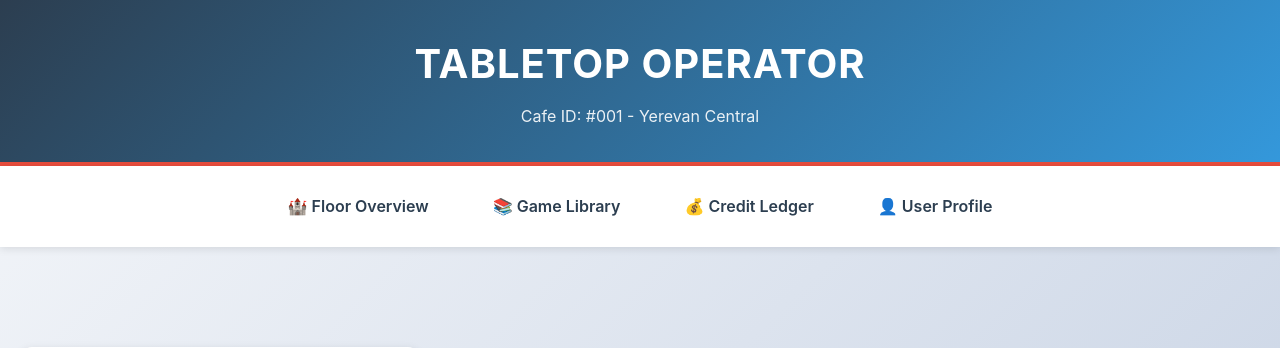
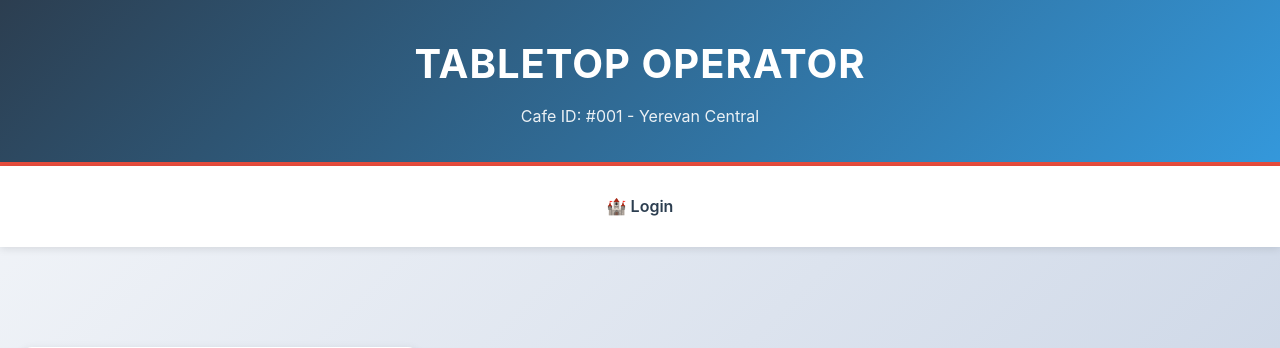
Before and after one commit to anryabrahamyan/TableTop, a Flask app: page /login in a window 1280 px wide. Shown: the top 348 px of the page. Run offline with Flask 3, Linux system fonts and the light colour scheme; some web fonts are replaced.

Commit message:
fix game entity

```diff
--- a/app.py
+++ b/app.py
@@ -1,4 +1,4 @@
-from flask import Flask, render_template, request, redirect, url_for, flash, jsonify
+from flask import Flask, render_template, request, redirect, url_for, flash, jsonify, session
 from models import db, Game, SessionLobby, UserProfile, SessionParticipant, CreditTransaction, SessionStatus, VenueConfig
 import os
 import json
@@ -34,7 +34,6 @@ def load_games_from_json():
                 games_data = json.load(f)
 
             if not isinstance(games_data, list):
-                print("⚠️  hobbygames_full_export.json is not a valid list")
                 return
 
             print(f"📖 Loading {len(games_data)} games from {json_file}...")
@@ -66,32 +65,56 @@ def load_games_from_json():
                     if added_count % 50 == 0:
                         db.session.commit()
 
-                except Exception as e:
+                except Exception:
                     db.session.rollback()
                     continue
 
             db.session.commit()
             print(f"✅ Loaded {added_count} games into database")
 
-        except FileNotFoundError:
-            print(f"⚠️  Could not load games: {json_file} not found")
-        except json.JSONDecodeError:
-            print(f"⚠️  Could not load games: {json_file} is not valid JSON")
-        except Exception as e:
-            print(f"⚠️  Could not load games: {str(e)}")
+        except (FileNotFoundError, json.JSONDecodeError):
+            pass
+        except Exception:
+            pass
 
 
 # ============================================================================
-# UTILITIES & DECORATORS
+# USER MANAGEMENT - FIXED
 # ============================================================================
 def get_current_user():
-    """Get the current user from request args or form."""
-    user_id = request.args.get('user_id') or request.form.get('user_id')
-    if user_id:
+    """Get the current user from session or request parameters."""
+    # First check Flask session (persistent)
+    if 'user_id' in session:
         try:
-            return UserProfile.query.get(int(user_id))
+            user = UserProfile.query.get(int(session['user_id']))
+            if user:
+                return user
         except (ValueError, TypeError):
-            return None
+            pass
+
+    # Then check request args (URL parameter)
+    user_id_arg = request.args.get('user_id')
+    if user_id_arg:
+        try:
+            user = UserProfile.query.get(int(user_id_arg))
+            if user:
+                # Store in session for persistence
+                session['user_id'] = int(user_id_arg)
+                return user
+        except (ValueError, TypeError):
+            pass
+
+    # Check form data
+    user_id_form = request.form.get('user_id')
+    if user_id_form:
+        try:
+            user = UserProfile.query.get(int(user_id_form))
+            if user:
+                session['user_id'] = int(user_id_form)
+                return user
+        except (ValueError, TypeError):
+            pass
+
     return None
 
 
@@ -105,6 +128,19 @@ def require_user(f):
             return redirect(url_for('login'))
         return f(user=user, *args, **kwargs)
     return decorated_function
+
+
+# ============================================================================
+# CONTEXT PROCESSORS - Register user for all templates
+# ============================================================================
+@app.context_processor
+def inject_user():
+    """Make current user available in all templates."""
+    user = get_current_user()
+    return {
+        'current_user': user,
+        'user_id': session.get('user_id', request.args.get('user_id'))
+    }
 
 
 # ============================================================================
@@ -184,13 +220,27 @@ def login():
                 db.session.add(user)
                 db.session.commit()
                 flash(f'Welcome {username}!', 'success')
+            else:
+                flash(f'Welcome back {username}!', 'success')
 
-            return redirect(url_for('dashboard', user_id=user.id))
+            # Store user in session
+            session['user_id'] = user.id
+            session.permanent = True
+
+            return redirect(url_for('dashboard'))
         except Exception as e:
             flash(f'Error logging in: {str(e)}', 'error')
             return redirect(url_for('login'))
 
     return render_template('login.html')
+
+
+@app.route('/logout')
+def logout():
+    """Logout user."""
+    session.clear()
+    flash('You have been logged out', 'success')
+    return redirect(url_for('login'))
 
 
 @app.route('/profile/<int:user_id>')
@@ -225,9 +275,9 @@ def profile(user_id):
 @app.route('/')
 def index():
     """Redirect to login if no user, else to dashboard."""
-    user_id = request.args.get('user_id')
-    if user_id:
-        return redirect(url_for('dashboard', user_id=user_id))
+    user = get_current_user()
+    if user:
+        return redirect(url_for('dashboard'))
     return redirect(url_for('login'))
 
 
@@ -236,7 +286,7 @@ def dashboard():
     """Main dashboard showing cafe floor status."""
     user = get_current_user()
 
-    if not user and not request.args.get('user_id'):
+    if not user:
         flash('Please log in first', 'error')
         return redirect(url_for('login'))
 
@@ -257,14 +307,12 @@ def dashboard():
                 'status': SessionStatus.RECRUITING.value
             }]
 
-        user_stats = None
-        if user:
-            user_stats = {
-                'sessions_completed': user.sessions_completed,
-                'reliability_streak': user.reliability_streak,
-                'credit_balance': user.credit_balance,
-                'can_join': user.can_join_session()
-            }
+        user_stats = {
+            'sessions_completed': user.sessions_completed,
+            'reliability_streak': user.reliability_streak,
+            'credit_balance': user.credit_balance,
+            'can_join': user.can_join_session()
+        }
 
         return render_template(
             'dashboard.html',
@@ -272,28 +320,35 @@ def dashboard():
             recruiting=recruiting_sessions,
             example_sessions=example_sessions,
             user=user,
-            user_stats=user_stats,
-            user_id=request.args.get('user_id')
+            user_stats=user_stats
         )
     except Exception as e:
         flash(f'Error loading dashboard: {str(e)}', 'error')
-        return render_template('dashboard.html', active=[], recruiting=[], example_sessions=[], user=user)
+        return render_template('dashboard.html', active=[], recruiting=[], example_sessions=[], user=user, user_stats={})
 
 
 @app.route('/library')
 def library():
     """Staff view of the physical game shelf."""
+    user = get_current_user()
+    if not user:
+        return redirect(url_for('login'))
+
     try:
         games = Game.query.order_by(Game.created_at.desc()).all()
-        return render_template('library.html', games=games, user_id=request.args.get('user_id'))
+        return render_template('library.html', games=games, user=user)
     except Exception as e:
         flash(f'Error loading library: {str(e)}', 'error')
-        return render_template('library.html', games=[], user_id=request.args.get('user_id'))
+        return render_template('library.html', games=[], user=user)
 
 
 @app.route('/game/<int:game_id>')
 def game_details(game_id):
     """Detailed view of a single game."""
+    user = get_current_user()
+    if not user:
+        return redirect(url_for('login'))
+
     try:
         game = Game.query.get_or_404(game_id)
         active_lobbies = SessionLobby.query.filter_by(
@@ -305,11 +360,11 @@ def game_details(game_id):
             'game_details.html',
             game=game,
             lobbies=active_lobbies,
-            user_id=request.args.get('user_id')
+            user=user
         )
     except Exception as e:
         flash(f'Error loading game details: {str(e)}', 'error')
-        return redirect(url_for('library', user_id=request.args.get('user_id')))
+        return redirect(url_for('library'))
 
 
 # ============================================================================
@@ -318,16 +373,20 @@ def game_details(game_id):
 @app.route('/toggle_game/<int:game_id>', methods=['POST'])
 def toggle_game(game_id):
     """Toggle game availability status."""
+    user = get_current_user()
+    if not user:
+        return redirect(url_for('login'))
+
     try:
         game = Game.query.get_or_404(game_id)
         game.is_available = not game.is_available
         db.session.commit()
 
         flash(f'Game "{game.title}" availability updated', 'success')
-        return redirect(url_for('library', user_id=request.args.get('user_id')))
+        return redirect(url_for('library'))
     except Exception as e:
         flash(f'Error updating game: {str(e)}', 'error')
-        return redirect(url_for('library', user_id=request.args.get('user_id')))
+        return redirect(url_for('library'))
 
 
 # ============================================================================
@@ -338,35 +397,31 @@ def view_session(session_id):
     """View details of a specific session."""
     try:
         user = get_current_user()
-        session = SessionLobby.query.get_or_404(session_id)
+        session_obj = SessionLobby.query.get_or_404(session_id)
 
-        if not session.game:
+        if not session_obj.game:
             flash('Game information unavailable', 'error')
-            return redirect(url_for('dashboard', user_id=request.args.get('user_id')))
+            return redirect(url_for('dashboard'))
 
         session_info = {
-            'can_join': session.status == SessionStatus.RECRUITING.value and not session.is_full,
-            'is_participant': user and any(p.user_id == user.id for p in session.participants),
-            'is_host': user and user.id == session.host_id,
-            'time_remaining': session.time_remaining_minutes if session.status == SessionStatus.ACTIVE.value else None,
-            'is_overdue': session.is_overdue,
-            'estimated_end_time': session.estimated_end_time,
-            'session_duration': session.estimated_duration_minutes
+            'can_join': session_obj.status == SessionStatus.RECRUITING.value and not session_obj.is_full,
+            'is_participant': user and any(p.user_id == user.id for p in session_obj.participants),
+            'is_host': user and user.id == session_obj.host_id,
+            'time_remaining': session_obj.time_remaining_minutes if session_obj.status == SessionStatus.ACTIVE.value else None,
+            'is_overdue': session_obj.is_overdue,
+            'estimated_end_time': session_obj.estimated_end_time,
+            'session_duration': session_obj.estimated_duration_minutes
         }
 
         return render_template(
             'view_session.html',
-            session=session,
+            session=session_obj,
             user=user,
-            user_id=request.args.get('user_id'),
             session_info=session_info
         )
     except Exception as e:
         flash(f'Error loading session: {str(e)}', 'error')
-        user_id = request.args.get('user_id')
-        if user_id:
-            return redirect(url_for('dashboard', user_id=user_id))
-        return redirect(url_for('login'))
+        return redirect(url_for('dashboard'))
 
 
 @app.route('/session/create', methods=['GET', 'POST'])
@@ -379,26 +434,24 @@ def create_session(user):
             slots_total = request.form.get('slots_total', type=int, default=4)
             estimated_duration = request.form.get('estimated_duration_minutes', type=int)
 
-            user_id = request.form.get('user_id')
-
             game = Game.query.get(game_id)
             if not game:
                 flash('Invalid game selected', 'error')
                 games = Game.query.all()
-                return render_template('create_session.html', games=games, user_id=user_id)
+                return render_template('create_session.html', games=games, user=user)
 
             if slots_total < 2 or slots_total > 10:
                 flash('Players must be between 2 and 10', 'error')
                 games = Game.query.all()
-                return render_template('create_session.html', games=games, user_id=user_id)
+                return render_template('create_session.html', games=games, user=user)
 
             venue = VenueConfig.get_or_create()
             if not venue.can_accommodate(slots_total):
                 flash(f'Venue capacity exceeded. Only {venue.available_capacity()} seats available', 'error')
                 games = Game.query.all()
-                return render_template('create_session.html', games=games, user_id=user_id)
+                return render_template('create_session.html', games=games, user=user)
 
-            session = SessionLobby(
+            session_obj = SessionLobby(
                 game_id=game_id,
                 slots_total=slots_total,
                 slots_filled=1,
@@ -406,16 +459,16 @@ def create_session(user):
                 host_id=user.id,
                 estimated_duration_minutes=estimated_duration or (game.estimated_playtime_minutes or 60)
             )
-            db.session.add(session)
+            db.session.add(session_obj)
             db.session.flush()
 
-            participant = SessionParticipant(session_id=session.id, user_id=user.id)
-            session.participants.append(participant)
+            participant = SessionParticipant(session_id=session_obj.id, user_id=user.id)
+            session_obj.participants.append(participant)
 
             db.session.commit()
 
             flash(f'Session created for {game.title}!', 'success')
-            return redirect(url_for('view_session', session_id=session.id, user_id=user.id))
+            return redirect(url_for('view_session', session_id=session_obj.id))
 
         games = Game.query.filter_by(is_available=True).all()
         if not games:
@@ -427,13 +480,12 @@ def create_session(user):
             'create_session.html',
             games=games,
             user=user,
-            user_id=request.args.get('user_id'),
             available_capacity=venue.available_capacity()
         )
 
     except Exception as e:
         flash(f'Error creating session: {str(e)}', 'error')
-        return redirect(url_for('dashboard', user_id=user.id))
+        return redirect(url_for('dashboard'))
 
 
 @app.route('/session/<int:session_id>/join', methods=['POST'])
@@ -441,32 +493,32 @@ def create_session(user):
 def join_session(session_id, user):
     """Join an existing session."""
     try:
-        session = SessionLobby.query.get_or_404(session_id)
+        session_obj = SessionLobby.query.get_or_404(session_id)
 
-        if session.status != SessionStatus.RECRUITING.value:
+        if session_obj.status != SessionStatus.RECRUITING.value:
             flash('This session is not recruiting', 'error')
-            return redirect(url_for('view_session', session_id=session_id, user_id=user.id))
+            return redirect(url_for('view_session', session_id=session_id))
 
-        if session.is_full:
+        if session_obj.is_full:
             flash('Session is full', 'error')
-            return redirect(url_for('view_session', session_id=session_id, user_id=user.id))
+            return redirect(url_for('view_session', session_id=session_id))
 
-        if any(p.user_id == user.id for p in session.participants):
+        if any(p.user_id == user.id for p in session_obj.participants):
             flash('You are already in this session', 'warning')
-            return redirect(url_for('view_session', session_id=session_id, user_id=user.id))
+            return redirect(url_for('view_session', session_id=session_id))
 
-        session.add_participant(user)
+        session_obj.add_participant(user)
         db.session.commit()
 
         flash('Joined session!', 'success')
-        return redirect(url_for('view_session', session_id=session_id, user_id=user.id))
+        return redirect(url_for('view_session', session_id=session_id))
 
     except ValueError as e:
         flash(f'Cannot join: {str(e)}', 'error')
-        return redirect(url_for('view_session', session_id=session_id, user_id=user.id))
+        return redirect(url_for('view_session', session_id=session_id))
     except Exception as e:
         flash(f'Error joining session: {str(e)}', 'error')
-        return redirect(url_for('dashboard', user_id=user.id))
+        return redirect(url_for('dashboard'))
 
 
 @app.route('/session/<int:session_id>/leave', methods=['POST'])
@@ -474,21 +526,21 @@ def join_session(session_id, user):
 def leave_session(session_id, user):
     """Leave a session."""
     try:
-        session = SessionLobby.query.get_or_404(session_id)
+        session_obj = SessionLobby.query.get_or_404(session_id)
 
-        if session.host_id == user.id and session.status == SessionStatus.ACTIVE.value:
+        if session_obj.host_id == user.id and session_obj.status == SessionStatus.ACTIVE.value:
             flash('Host cannot leave an active session', 'error')
-            return redirect(url_for('view_session', session_id=session_id, user_id=user.id))
+            return redirect(url_for('view_session', session_id=session_id))
 
-        session.remove_participant(user)
+        session_obj.remove_participant(user)
         db.session.commit()
 
         flash('Left session', 'success')
-        return redirect(url_for('view_session', session_id=session_id, user_id=user.id))
+        return redirect(url_for('view_session', session_id=session_id))
 
     except Exception as e:
         flash(f'Error leaving session: {str(e)}', 'error')
-        return redirect(url_for('dashboard', user_id=user.id))
+        return redirect(url_for('dashboard'))
 
 
 @app.route('/session/<int:session_id>/start', methods=['POST'])
@@ -496,31 +548,31 @@ def leave_session(session_id, user):
 def start_session(session_id, user):
     """Start a session."""
     try:
-        session = SessionLobby.query.get_or_404(session_id)
+        session_obj = SessionLobby.query.get_or_404(session_id)
 
-        if session.host_id != user.id:
+        if session_obj.host_id != user.id:
             flash('Only the host can start the session', 'error')
-            return redirect(url_for('view_session', session_id=session_id, user_id=user.id))
+            return redirect(url_for('view_session', session_id=session_id))
 
-        if not session.can_start:
-            flash(f'Need at least 2 players. Currently {session.slots_filled}', 'error')
-            return redirect(url_for('view_session', session_id=session_id, user_id=user.id))
+        if not session_obj.can_start:
+            flash(f'Need at least 2 players. Currently {session_obj.slots_filled}', 'error')
+            return redirect(url_for('view_session', session_id=session_id))
 
         venue = VenueConfig.get_or_create()
-        if not venue.can_accommodate(session.slots_filled):
+        if not venue.can_accommodate(session_obj.slots_filled):
             flash(f'Cannot start: Venue at capacity. Only {venue.available_capacity()} seats available', 'error')
-            return redirect(url_for('view_session', session_id=session_id, user_id=user.id))
+            return redirect(url_for('view_session', session_id=session_id))
 
-        session.status = SessionStatus.ACTIVE.value
-        session.started_at = datetime.utcnow()
+        session_obj.status = SessionStatus.ACTIVE.value
+        session_obj.started_at = datetime.utcnow()
         db.session.commit()
 
         flash('Session started! Have fun!', 'success')
-        return redirect(url_for('view_session', session_id=session_id, user_id=user.id))
+        return redirect(url_for('view_session', session_id=session_id))
 
     except Exception as e:
         flash(f'Error starting session: {str(e)}', 'error')
-        return redirect(url_for('view_session', session_id=session_id, user_id=user.id))
+        return redirect(url_for('view_session', session_id=session_id))
 
 
 @app.route('/session/<int:session_id>/complete', methods=['POST'])
@@ -528,24 +580,24 @@ def start_session(session_id, user):
 def complete_session(session_id, user):
     """Complete a session and award credits."""
     try:
-        session = SessionLobby.query.get_or_404(session_id)
+        session_obj = SessionLobby.query.get_or_404(session_id)
 
-        if session.host_id != user.id:
+        if session_obj.host_id != user.id:
             flash('Only the host can complete the session', 'error')
-            return redirect(url_for('view_session', session_id=session_id, user_id=user.id))
+            return redirect(url_for('view_session', session_id=session_id))
 
-        session.complete_session()
+        session_obj.complete_session()
         db.session.commit()
 
         flash('Session completed! Credits awarded to all participants.', 'success')
-        return redirect(url_for('dashboard', user_id=user.id))
+        return redirect(url_for('dashboard'))
 
     except ValueError as e:
         flash(f'Cannot complete: {str(e)}', 'error')
-        return redirect(url_for('view_session', session_id=session_id, user_id=user.id))
+        return redirect(url_for('view_session', session_id=session_id))
     except Exception as e:
         flash(f'Error completing session: {str(e)}', 'error')
-        return redirect(url_for('view_session', session_id=session_id, user_id=user.id))
+        return redirect(url_for('view_session', session_id=session_id))
 
 
 @app.route('/session/<int:session_id>/cancel', methods=['POST'])
@@ -553,21 +605,21 @@ def complete_session(session_id, user):
 def cancel_session(session_id, user):
     """Cancel a session."""
     try:
-        session = SessionLobby.query.get_or_404(session_id)
+        session_obj = SessionLobby.query.get_or_404(session_id)
 
-        if session.host_id != user.id:
+        if session_obj.host_id != user.id:
             flash('Only the host can cancel the session', 'error')
-            return redirect(url_for('view_session', session_id=session_id, user_id=user.id))
+            return redirect(url_for('view_session', session_id=session_id))
 
-        session.status = SessionStatus.CANCELLED.value
+        session_obj.status = SessionStatus.CANCELLED.value
         db.session.commit()
 
         flash('Session cancelled', 'success')
-        return redirect(url_for('dashboard', user_id=user.id))
+        return redirect(url_for('dashboard'))
 
     except Exception as e:
         flash(f'Error cancelling session: {str(e)}', 'error')
-        return redirect(url_for('view_session', session_id=session_id, user_id=user.id))
+        return redirect(url_for('view_session', session_id=session_id))
 
 
 # ============================================================================
@@ -587,10 +639,10 @@ def credits():
             CreditTransaction.created_at.desc()
         ).limit(50).all()
 
-        return render_template('credits.html', user=user, transactions=transactions, user_id=request.args.get('user_id'))
+        return render_template('credits.html', user=user, transactions=transactions)
     except Exception as e:
         flash(f'Error loading credits: {str(e)}', 'error')
-        return redirect(url_for('dashboard', user_id=user.id))
+        return redirect(url_for('dashboard'))
 
 
 # ============================================================================
@@ -600,7 +652,7 @@ def credits():
 def api_sessions():
     """Get all recruiting sessions as JSON."""
     try:
-        sessions = SessionLobby.query.filter_by(
+        sessions_list = SessionLobby.query.filter_by(
             status=SessionStatus.RECRUITING.value
         ).all()
 
@@ -611,7 +663,7 @@ def api_sessions():
             'slots_filled': s.slots_filled,
             'slots_total': s.slots_total,
             'created_at': s.created_at.isoformat()
-        } for s in sessions]
+        } for s in sessions_list]
 
         return jsonify(data)
     except Exception as e:
@@ -658,15 +710,6 @@ def forbidden(e):
 
 
 # ============================================================================
-# CONTEXT PROCESSORS
-# ============================================================================
-@app.context_processor
-def inject_user():
-    """Make current user available in all templates."""
-    return {'current_user': get_current_user()}
-
-
-# ============================================================================
 # APPLICATION ENTRY POINT
 # ============================================================================
 if __name__ == '__main__':
--- a/templates/base.html
+++ b/templates/base.html
@@ -14,17 +14,14 @@
     </header>
 
     <nav class="nav-bar">
-        {% set user_id = request.args.get('user_id') %}
-        {% if user_id %}
-            <a href="{{ url_for('dashboard', user_id=user_id) }}">🏰 Floor Overview</a>
-            <a href="{{ url_for('library', user_id=user_id) }}">📚 Game Library</a>
-            <a href="{{ url_for('credits', user_id=user_id) }}">💰 Credit Ledger</a>
-            <a href="{{ url_for('profile', user_id=user_id) }}">👤 User Profile</a>
+        {% if current_user %}
+            <a href="{{ url_for('dashboard') }}">🏰 Floor Overview</a>
+            <a href="{{ url_for('library') }}">📚 Game Library</a>
+            <a href="{{ url_for('credits') }}">💰 Credit Ledger</a>
+            <a href="{{ url_for('profile', user_id=current_user.id) }}">👤 User Profile</a>
+            <a href="{{ url_for('logout') }}" style="margin-left: auto;">🚪 Logout</a>
         {% else %}
-            <a href="{{ url_for('login') }}">🏰 Floor Overview</a>
-            <a href="{{ url_for('login') }}">📚 Game Library</a>
-            <a href="{{ url_for('login') }}">💰 Credit Ledger</a>
-            <a href="{{ url_for('login') }}">👤 User Profile</a>
+            <a href="{{ url_for('login') }}">🏰 Login</a>
         {% endif %}
     </nav>
 
```
Also changed, not shown: CHANGES_INTEGRATED.txt (added, +72 -0 lines), templates/dashboard.html (+72 -25 lines), templates/library.html (+5 -7 lines), templates/view_session.html (+5 -6 lines).
